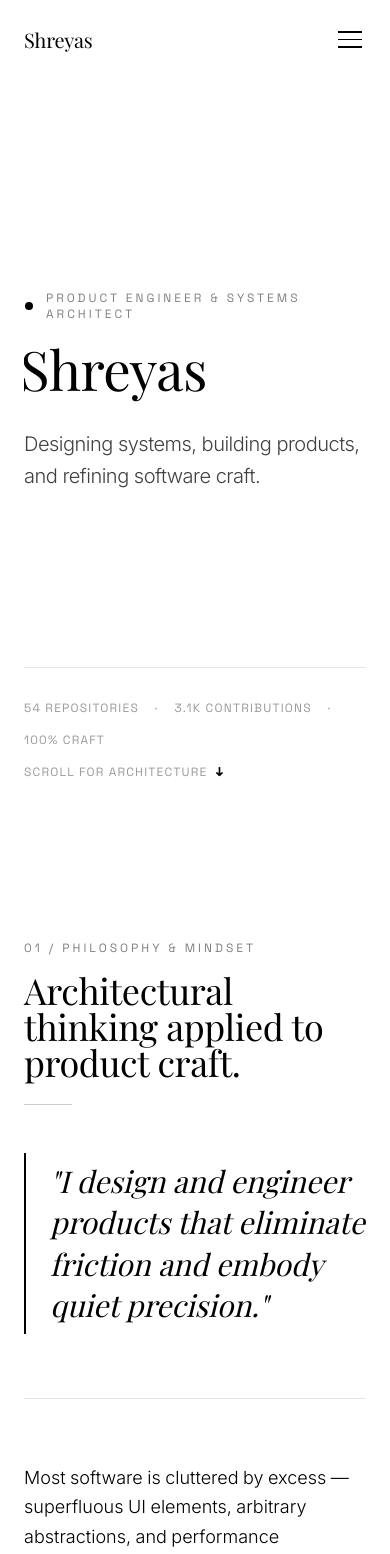
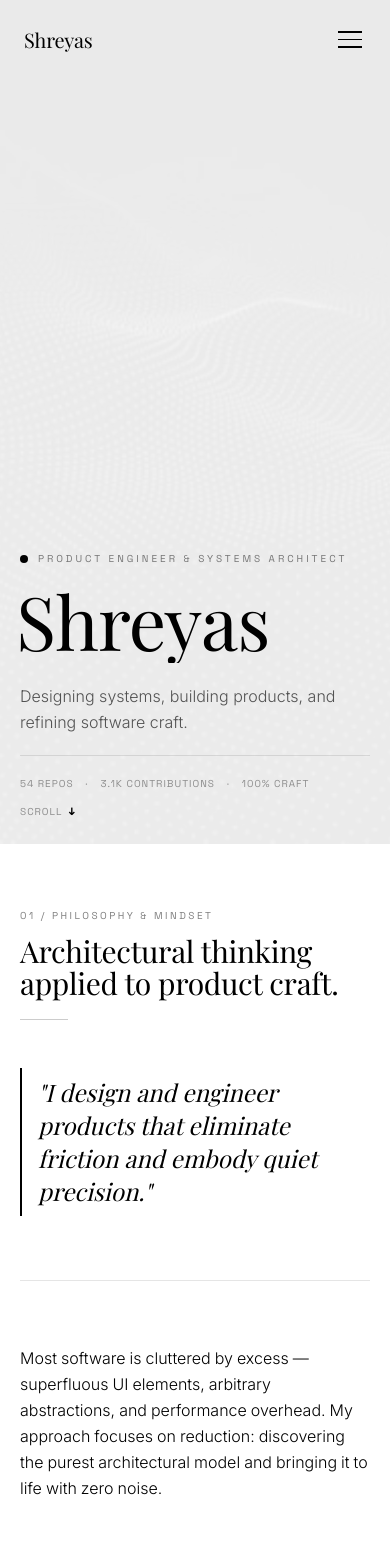
Before and after one commit to shreyasspoojary531-ux/PORTFOLIOO, a React (Vite) app: page / in a window 390 px wide. Shown: the top 1554 px of the page. Built offline with nearby package versions, Linux system fonts and the light colour scheme; a web font is replaced by a local one.

Commit message:
Mobile Responsiveness

```diff
--- a/src/App.jsx
+++ b/src/App.jsx
@@ -13,7 +13,26 @@ import Contact from './components/sections/Contact';
 export default function App() {
   return (
     <SmoothScroll>
-      <div className="bg-white text-black min-h-screen selection:bg-black selection:text-white relative">
+      <div className="bg-white/80 text-black min-h-screen selection:bg-black selection:text-white relative">
+        {/* Repeating particle mesh background — 80% opacity, tiles as page grows */}
+        <div
+          aria-hidden="true"
+          style={{
+            position: 'fixed',
+            top: 0,
+            left: 0,
+            width: '100%',
+            height: '100%',
+            backgroundImage: 'url(/assets/bg-particle-mesh.jpg)',
+            backgroundRepeat: 'no-repeat',
+            backgroundSize: 'cover',
+            backgroundPosition: 'center',
+            opacity: 0.4,
+            zIndex: 1,
+            pointerEvents: 'none',
+          }}
+        />
+
         {/* 1.4s Cinematic Intro Reveal */}
         <LoadingScreen />
 
@@ -21,7 +40,7 @@ export default function App() {
         <Navbar />
 
         {/* Main Content Sections */}
-        <main className="relative z-0">
+        <main className="relative z-[2]">
           <Hero />
           <About />
           <Projects />
--- a/src/components/layout/Container.jsx
+++ b/src/components/layout/Container.jsx
@@ -2,7 +2,7 @@ import React from 'react';
 
 export default function Container({ children, className = '' }) {
   return (
-    <div className={`w-full max-w-[1400px] mx-auto px-6 sm:px-10 md:px-16 lg:px-24 ${className}`}>
+    <div className={`w-full max-w-[1400px] mx-auto px-5 sm:px-10 md:px-16 lg:px-24 ${className}`}>
       {children}
     </div>
   );
--- a/src/components/layout/Section.jsx
+++ b/src/components/layout/Section.jsx
@@ -7,7 +7,7 @@ export default function Section({ children, className = '', id, animate = true }
 
   if (!animate || shouldReduceMotion) {
     return (
-      <section id={id} className={`py-24 sm:py-32 md:py-40 lg:py-48 ${className}`}>
+      <section id={id} className={`py-16 sm:py-24 md:py-32 lg:py-48 ${className}`}>
         {children}
       </section>
     );
@@ -16,11 +16,11 @@ export default function Section({ children, className = '', id, animate = true }
   return (
     <motion.section
       id={id}
-      className={`py-24 sm:py-32 md:py-40 lg:py-48 ${className}`}
-      initial={{ opacity: 0, y: 30 }}
-      whileInView={{ opacity: 1, y: 0 }}
-      viewport={{ once: true, amount: 0.1 }}
-      transition={transitionDefaults}
+      className={`py-16 sm:py-24 md:py-32 lg:py-48 ${className}`}
+      initial={{ y: 20, opacity: 0 }}
+      whileInView={{ y: 0, opacity: 1 }}
+      viewport={{ once: true, amount: 0.05 }}
+      transition={{ duration: 0.6, ease: [0.16, 1, 0.3, 1] }}
     >
       {children}
     </motion.section>
--- a/src/components/sections/About.jsx
+++ b/src/components/sections/About.jsx
@@ -17,11 +17,11 @@ function ScrollHighlightedParagraph({ text }) {
   });
 
   if (shouldReduceMotion) {
-    return <p className="text-black/80 font-light text-lg sm:text-xl leading-relaxed">{text}</p>;
+    return <p className="text-black/80 font-light text-base sm:text-xl leading-relaxed">{text}</p>;
   }
 
   return (
-    <p ref={containerRef} className="font-light text-lg sm:text-xl leading-relaxed flex flex-wrap gap-x-[0.25em]">
+    <p ref={containerRef} className="font-light text-base sm:text-xl leading-relaxed flex flex-wrap gap-x-[0.25em]">
       {words.map((word, i) => {
         const start = i / words.length;
         const end = start + 1 / words.length;
@@ -40,16 +40,16 @@ function ScrollHighlightedParagraph({ text }) {
 
 export default function About() {
   return (
-    <Section id="about" className="bg-white text-black">
+    <Section id="about" className="bg-white/80 text-black" animate={false}>
       <Container>
         <div className="grid grid-cols-1 lg:grid-cols-12 gap-12 lg:gap-16 items-start">
           {/* Left Column — Eyebrow Label */}
           <div className="lg:col-span-4 lg:sticky lg:top-32">
             <FadeIn>
-              <span className="text-xs uppercase tracking-[0.25em] font-mono-tech text-black/50 block mb-4">
+              <span className="text-[10px] sm:text-xs uppercase tracking-[0.25em] font-mono-tech text-black/50 block mb-3 sm:mb-4">
                 01 / Philosophy & Mindset
               </span>
-              <h2 className="font-display text-4xl sm:text-5xl lg:text-6xl tracking-tight leading-none mb-6">
+              <h2 className="font-display text-3xl sm:text-5xl lg:text-6xl tracking-tight leading-[1.05] mb-5 sm:mb-6">
                 Architectural thinking applied to product craft.
               </h2>
               <div className="w-12 h-[1px] bg-black/20" />
@@ -60,7 +60,7 @@ export default function About() {
           <div className="lg:col-span-8 space-y-16">
             {/* Editorial Pull Quote */}
             <FadeIn delay={0.1}>
-              <blockquote className="font-editorial-italic text-3xl sm:text-4xl lg:text-5xl text-black leading-snug border-l-2 border-black pl-6 sm:pl-8 py-2 hover:pl-10 transition-all duration-300">
+              <blockquote className="font-editorial-italic text-2xl sm:text-4xl lg:text-5xl text-black leading-snug border-l-2 border-black pl-4 sm:pl-8 py-2 hover:pl-10 transition-all duration-300">
                 "{ABOUT.headline}"
               </blockquote>
             </FadeIn>
--- a/src/components/sections/Contact.jsx
+++ b/src/components/sections/Contact.jsx
@@ -16,14 +16,14 @@ export default function Contact() {
   };
 
   return (
-    <Section id="contact" className="bg-white text-black border-t border-black/10">
+    <Section id="contact" className="bg-white/80 text-black border-t border-black/10">
       <Container>
         <span className="text-xs uppercase tracking-[0.25em] font-mono-tech text-black/50 block mb-6">
           06 / Initiate Conversation
         </span>
 
-        <div className="mb-16 max-w-4xl pb-4">
-          <h2 className="font-display text-5xl sm:text-7xl lg:text-8xl tracking-tight leading-[1.05]">
+        <div className="mb-10 sm:mb-16 max-w-4xl pb-4">
+          <h2 className="font-display text-4xl sm:text-7xl lg:text-8xl tracking-tight leading-[1.05]">
             {CONTACT.headline}
           </h2>
         </div>
@@ -32,7 +32,7 @@ export default function Contact() {
           <div className="inline-block relative">
             <button
               onClick={handleCopyEmail}
-              className="text-left font-mono-tech text-2xl sm:text-4xl lg:text-5xl text-black hover:opacity-50 border-b-2 border-black pb-2 transition-opacity focus:outline-none cursor-pointer"
+              className="text-left font-mono-tech text-xl sm:text-4xl lg:text-5xl text-black hover:opacity-50 border-b-2 border-black pb-2 transition-opacity focus:outline-none cursor-pointer"
             >
               {CONTACT.email}
             </button>
--- a/src/components/sections/Expertise.jsx
+++ b/src/components/sections/Expertise.jsx
@@ -15,7 +15,7 @@ export default function Expertise() {
   const activeNode = EXPERTISE_NODES.find((n) => n.id === activeNodeId);
 
   return (
-    <Section id="expertise" className="bg-white text-black border-t border-black/10 overflow-hidden">
+    <Section id="expertise" className="bg-white/80 text-black border-t border-black/10 overflow-hidden">
       <Container>
         <div className="flex flex-col sm:flex-row sm:items-end justify-between mb-16 pb-8 border-b border-black/10 gap-6">
           <div>
--- a/src/components/sections/GitHub.jsx
+++ b/src/components/sections/GitHub.jsx
@@ -68,9 +68,9 @@ export default function GitHub() {
   };
 
   return (
-    <Section id="github" className="bg-white text-black border-t border-black/10">
+    <Section id="github" className="bg-white/80 text-black border-t border-black/10">
       <Container>
-        <div className="flex flex-col sm:flex-row sm:items-end justify-between mb-16 pb-8 border-b border-black/10 gap-6">
+        <div className="flex flex-col sm:flex-row sm:items-end justify-between mb-10 sm:mb-16 pb-6 sm:pb-8 border-b border-black/10 gap-4 sm:gap-6">
           <div>
             <span className="text-xs uppercase tracking-[0.25em] font-mono-tech text-black/50 block mb-3">
               03 / Engineering Activity
--- a/src/components/sections/Hero.jsx
+++ b/src/components/sections/Hero.jsx
@@ -8,13 +8,83 @@ export default function Hero() {
   const shouldReduceMotion = useReducedMotion();
 
   return (
-    <section className="relative min-h-[100dvh] flex flex-col justify-between pt-28 sm:pt-36 pb-16 overflow-hidden select-none bg-white text-black">
+    <section className="relative min-h-[100dvh] flex flex-col bg-white/80 text-black overflow-hidden select-none">
+
+      {/* ── MOBILE LAYOUT: content pinned to bottom ── */}
+      <div className="flex flex-col flex-1 md:hidden">
+        {/* Spacer pushes content down */}
+        <div className="flex-1" />
+
+        {/* Bottom content block */}
+        <div className="px-5 pb-6 space-y-5">
+          {/* Eyebrow */}
+          <motion.div
+            className="flex items-center gap-2.5 overflow-visible"
+            initial={shouldReduceMotion ? false : { y: 16, opacity: 0 }}
+            animate={{ y: 0, opacity: 1 }}
+            transition={{ duration: 0.7, ease, delay: 0.1 }}
+          >
+            <span className="relative flex h-2 w-2 shrink-0">
+              <span className="animate-ping absolute inline-flex h-full w-full rounded-full bg-black opacity-60" />
+              <span className="relative inline-flex rounded-full h-2 w-2 bg-black" />
+            </span>
+            <span className="text-[10px] uppercase tracking-[0.3em] text-black/50 font-mono-tech">
+              {SITE.role}
+            </span>
+          </motion.div>
+
+          {/* Giant name */}
+          <div className="overflow-hidden pb-2">
+            <motion.h1
+              className="font-display text-black text-[19vw] leading-[0.92] tracking-tight -ml-1 block"
+              initial={shouldReduceMotion ? false : { y: '100%' }}
+              animate={{ y: '0%' }}
+              transition={{ duration: 1.0, ease, delay: 0.18 }}
+            >
+              {SITE.name}
+            </motion.h1>
+          </div>
+
+          {/* Tagline */}
+          <motion.p
+            className="text-base text-black/65 font-light leading-relaxed max-w-xs"
+            initial={shouldReduceMotion ? false : { opacity: 0, y: 20 }}
+            animate={{ opacity: 1, y: 0 }}
+            transition={{ duration: 0.8, ease, delay: 0.35 }}
+          >
+            {SITE.tagline}
+          </motion.p>
+
+          {/* Metrics strip */}
+          <motion.div
+            className="pt-5 border-t border-black/10 flex flex-col gap-3"
+            initial={shouldReduceMotion ? false : { opacity: 0 }}
+            animate={{ opacity: 1 }}
+            transition={{ duration: 0.7, delay: 0.5 }}
+          >
+            <div className="flex items-center gap-3 flex-wrap font-mono-tech text-[10px] uppercase tracking-widest text-black/40">
+              <span>54 Repos</span>
+              <span>·</span>
+              <span>3.1k Contributions</span>
+              <span>·</span>
+              <span>100% Craft</span>
+            </div>
+            <div className="flex items-center gap-1.5 font-mono-tech text-[10px] uppercase tracking-widest text-black/40">
+              <span>Scroll</span>
+              <span className="text-black font-bold">↓</span>
+            </div>
+          </motion.div>
+        </div>
+      </div>
+
+      {/* ── DESKTOP LAYOUT: original centered layout ── */}
+      <div className="hidden md:flex flex-col flex-1 pt-36 pb-16">
         <Container className="flex-1 flex flex-col justify-center my-auto">
           <div className="w-full">
             {/* Eyebrow Status Badge */}
-          <div className="mb-4 sm:mb-6 flex items-center gap-3 overflow-visible py-1">
+            <div className="mb-6 flex items-center gap-3 overflow-visible py-1">
               <motion.div
-              className="text-xs sm:text-sm uppercase tracking-[0.25em] text-black/50 font-mono-tech flex items-center gap-3"
+                className="text-sm uppercase tracking-[0.25em] text-black/50 font-mono-tech flex items-center gap-3"
                 initial={shouldReduceMotion ? false : { y: 20, opacity: 0 }}
                 animate={{ y: 0, opacity: 1 }}
                 transition={{ duration: 0.8, ease, delay: 0.1 }}
@@ -27,10 +97,9 @@ export default function Hero() {
               </motion.div>
             </div>
 
-          {/* Oversized Editorial Name Headline */}
-          <div className="overflow-hidden pb-4 sm:pb-6">
+            <div className="overflow-hidden pb-6">
               <motion.h1
-              className="font-display text-black text-[14vw] sm:text-[12vw] lg:text-[10.5vw] leading-[0.98] tracking-tight -ml-1 sm:-ml-2 block"
+                className="font-display text-black text-[12vw] lg:text-[10.5vw] leading-[0.98] tracking-tight -ml-2 block"
                 initial={shouldReduceMotion ? false : { y: '100%', opacity: 0 }}
                 animate={{ y: '0%', opacity: 1 }}
                 transition={{ duration: 1.0, ease, delay: 0.2 }}
@@ -39,10 +108,9 @@ export default function Hero() {
               </motion.h1>
             </div>
 
-          {/* Tagline Statement */}
-          <div className="mt-4 sm:mt-6 max-w-2xl overflow-hidden">
+            <div className="mt-6 max-w-2xl overflow-hidden">
               <motion.p
-              className="text-xl sm:text-2xl lg:text-3xl text-black/75 font-light leading-relaxed tracking-tight"
+                className="text-2xl lg:text-3xl text-black/75 font-light leading-relaxed tracking-tight"
                 initial={shouldReduceMotion ? false : { opacity: 0, y: 30 }}
                 animate={{ opacity: 1, y: 0 }}
                 transition={{ duration: 0.9, ease, delay: 0.4 }}
@@ -53,28 +121,27 @@ export default function Hero() {
           </div>
         </Container>
 
-      {/* Footer Metrics Strip */}
         <Container>
           <motion.div
-          className="pt-8 border-t border-black/10 flex flex-col sm:flex-row justify-between items-start sm:items-center text-xs text-black/40 font-mono-tech uppercase tracking-widest gap-4"
+            className="pt-8 border-t border-black/10 flex flex-row justify-between items-center text-xs text-black/40 font-mono-tech uppercase tracking-widest gap-4"
             initial={shouldReduceMotion ? false : { opacity: 0 }}
             animate={{ opacity: 1 }}
             transition={{ duration: 0.8, delay: 0.5 }}
           >
-          <div className="flex items-center gap-4 sm:gap-6 flex-wrap">
+            <div className="flex items-center gap-6 flex-wrap">
               <span>54 Repositories</span>
               <span>·</span>
               <span>3.1k Contributions</span>
               <span>·</span>
               <span>100% Craft</span>
             </div>
-
             <div className="flex items-center gap-2">
               <span>Scroll for Architecture</span>
               <span className="text-black font-bold">↓</span>
             </div>
           </motion.div>
         </Container>
+      </div>
     </section>
   );
 }
--- a/src/components/sections/LifeInFrames.jsx
+++ b/src/components/sections/LifeInFrames.jsx
@@ -6,22 +6,76 @@ import FadeIn from '../animations/FadeIn';
 
 export default function LifeInFrames() {
   return (
-    <Section id="frames" className="bg-white text-black border-t border-black/10">
+    <Section id="frames" className="bg-white/80 text-black border-t border-black/10">
       <Container>
-        <div className="flex flex-col sm:flex-row sm:items-end justify-between mb-16 pb-8 border-b border-black/10 gap-6">
+        {/* Section Header */}
+        <div className="flex flex-col sm:flex-row sm:items-end justify-between mb-10 sm:mb-16 pb-6 sm:pb-8 border-b border-black/10 gap-4">
           <div>
-            <span className="text-xs uppercase tracking-[0.25em] font-mono-tech text-black/50 block mb-3">
+            <span className="text-[10px] sm:text-xs uppercase tracking-[0.25em] font-mono-tech text-black/50 block mb-2 sm:mb-3">
               05 / Visual Narrative
             </span>
-            <h2 className="font-display text-4xl sm:text-5xl lg:text-6xl tracking-tight">
+            <h2 className="font-display text-3xl sm:text-5xl lg:text-6xl tracking-tight">
               Life in Frames
             </h2>
           </div>
-          <p className="text-xs font-mono-tech uppercase tracking-widest text-black/40">
-            [ Bento Masonry Gallery ]
+          <p className="text-[10px] sm:text-xs font-mono-tech uppercase tracking-widest text-black/40">
+            [ Bento Gallery ]
           </p>
         </div>
+      </Container>
 
+      {/* ── MOBILE: Horizontal scroll carousel ── */}
+      <div className="md:hidden">
+        <div className="flex gap-4 overflow-x-auto snap-x snap-mandatory pb-6 pl-5 pr-5 scrollbar-hide"
+          style={{ scrollbarWidth: 'none', msOverflowStyle: 'none' }}>
+          {LIFE_FRAMES.map((item, idx) => (
+            <div
+              key={item.id}
+              className="snap-center shrink-0 w-[72vw] h-[52vw] relative overflow-hidden border border-black/10 group cursor-pointer bg-black/5 flex flex-col justify-between p-5 transition-all duration-500 active:scale-[0.97]"
+              style={{ touchAction: 'pan-x' }}
+            >
+              {/* Dot pattern bg */}
+              <div
+                className="absolute inset-0"
+                style={{
+                  backgroundImage: `radial-gradient(circle at ${(item.id * 30) % 100}% ${(item.id * 45) % 100}%, rgba(0,0,0,0.10) 1px, transparent 1px)`,
+                  backgroundSize: `${16 + (item.id % 3) * 8}px ${16 + (item.id % 3) * 8}px`,
+                }}
+              />
+
+              {/* Index */}
+              <div className="relative z-10 font-mono-tech text-[9px] uppercase tracking-widest text-black/35">
+                FRAME // 0{item.id}
+              </div>
+
+              {/* White gradient from bottom */}
+              <div className="absolute inset-x-0 bottom-0 h-3/4 bg-gradient-to-t from-white via-white/80 to-transparent pointer-events-none" />
+
+              {/* Text */}
+              <div className="relative z-20 mt-auto">
+                <h3 className="font-display text-xl text-black mb-0.5 leading-tight">
+                  {item.title}
+                </h3>
+                <p className="text-[11px] text-black/60 font-light leading-snug">
+                  {item.caption}
+                </p>
+              </div>
+            </div>
+          ))}
+          {/* trailing space */}
+          <div className="shrink-0 w-1" />
+        </div>
+
+        {/* Scroll hint */}
+        <div className="px-5 mt-1">
+          <span className="font-mono-tech text-[9px] uppercase tracking-widest text-black/30">
+            ← swipe to explore →
+          </span>
+        </div>
+      </div>
+
+      {/* ── DESKTOP: Original bento grid ── */}
+      <Container className="hidden md:block">
         <div className="grid grid-cols-1 md:grid-cols-3 lg:grid-cols-4 gap-6 auto-rows-[240px]">
           {LIFE_FRAMES.map((item, idx) => {
             const isLarge = item.size === 'large';
--- a/src/components/sections/Projects.jsx
+++ b/src/components/sections/Projects.jsx
@@ -19,10 +19,10 @@ export default function Projects() {
   }, [selectedProject]);
 
   return (
-    <Section id="projects" className="bg-white text-black">
+    <Section id="projects" className="bg-white/80 text-black">
       <Container>
         {/* Section Header */}
-        <div className="flex flex-col sm:flex-row sm:items-end justify-between mb-16 sm:mb-24 pb-8 border-b border-black/10 gap-6">
+        <div className="flex flex-col sm:flex-row sm:items-end justify-between mb-10 sm:mb-24 pb-6 sm:pb-8 border-b border-black/10 gap-4 sm:gap-6">
           <div>
             <span className="text-xs uppercase tracking-[0.25em] font-mono-tech text-black/50 block mb-3">
               02 / Selected Works
--- a/src/index.css
+++ b/src/index.css
@@ -75,3 +75,12 @@
   stroke-dasharray: 4 4;
   animation: dash 3s linear infinite;
 }
+
+/* Hide scrollbar for horizontal scroll carousels */
+.scrollbar-hide {
+  -ms-overflow-style: none;
+  scrollbar-width: none;
+}
+.scrollbar-hide::-webkit-scrollbar {
+  display: none;
+}
```
Lines whose indentation alone changed are shown as unchanged.
